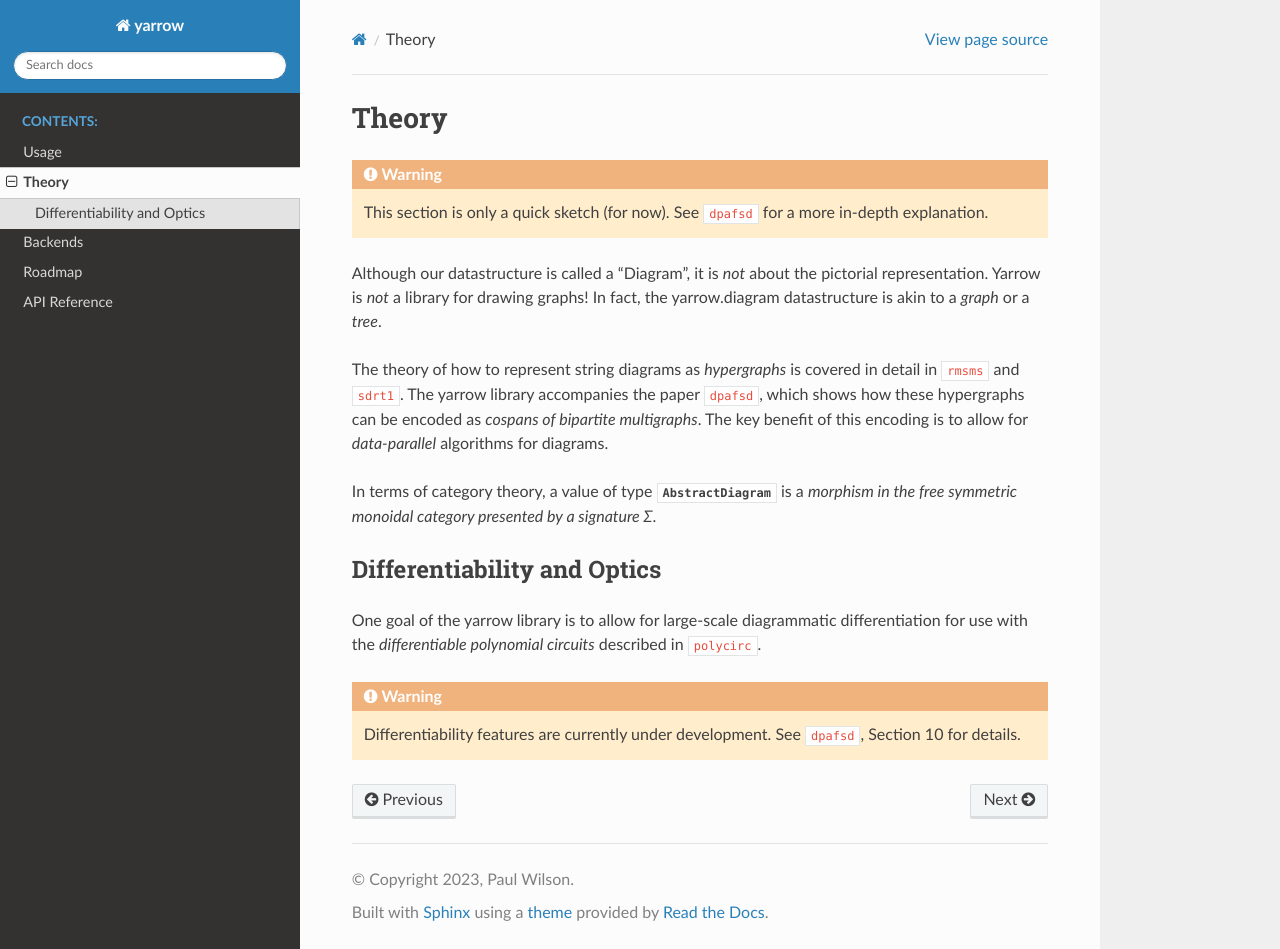
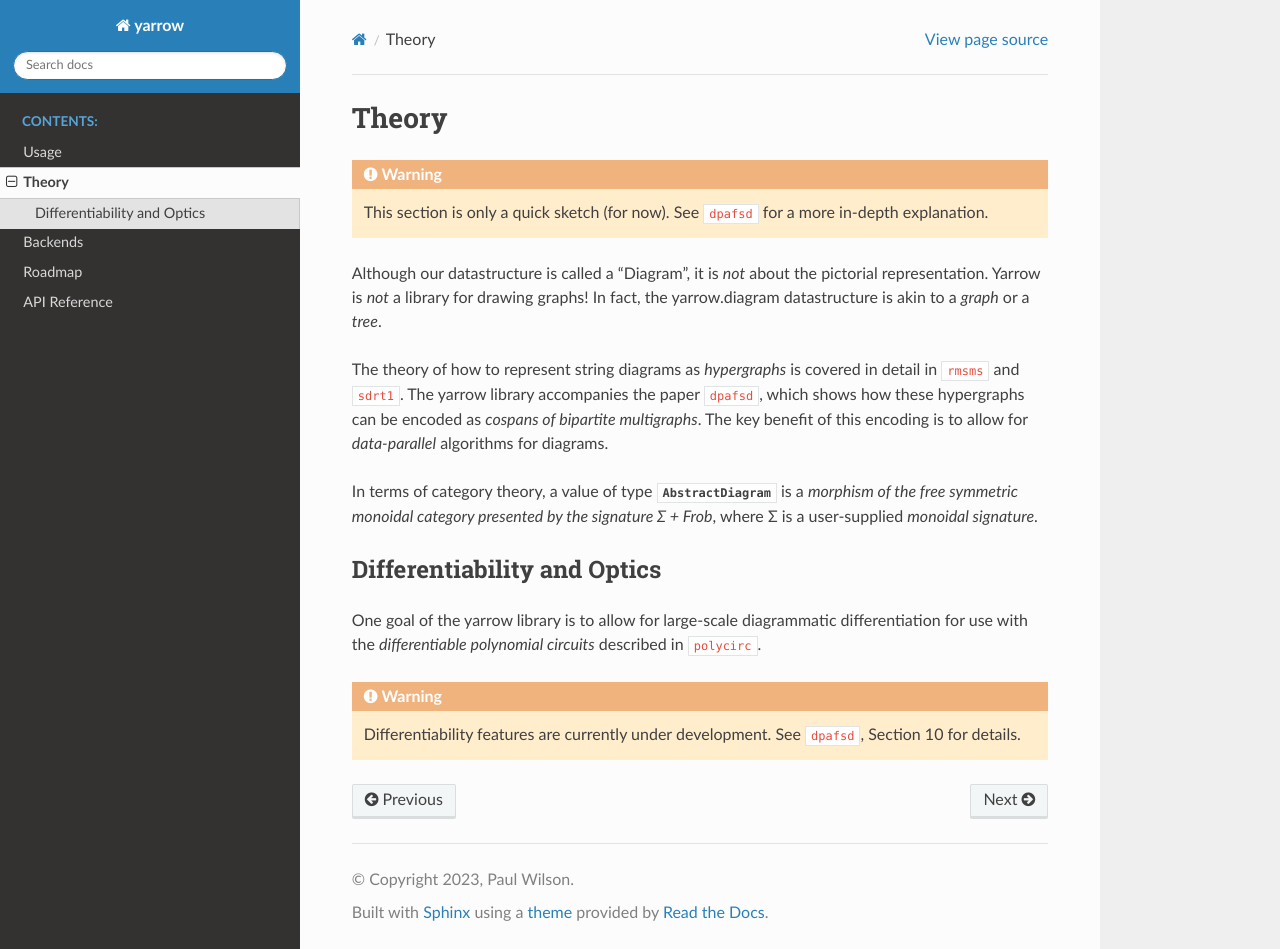
Before and after one commit to yarrow-id/diagrams, a Sphinx documentation site: the page built from docs/source/theory.rst, in a window 1280 px wide and 949 px high. Built offline with Sphinx 7.4.7 and the Read the Docs theme 2.0.0, drawn with Linux system fonts in a browser that asks for light colours; cross-references to code outside the pages are shown as plain code.

Commit message:
Add missing figures, theory.rst edits

```diff
--- a/docs/source/theory.rst
+++ b/docs/source/theory.rst
@@ -19,8 +19,9 @@ hypergraphs can be encoded as *cospans of bipartite multigraphs*.
 The key benefit of this encoding is to allow for *data-parallel* algorithms for
 diagrams.
 
-In terms of category theory, a value of type :py:class:`AbstractDiagram` is
-a *morphism in the free symmetric monoidal category presented by a signature Σ*.
+In terms of category theory, a value of type :py:class:`AbstractDiagram` is a
+*morphism of the free symmetric monoidal category presented by the signature Σ + Frob*,
+where Σ is a user-supplied *monoidal signature*.
 
 Differentiability and Optics
 ----------------------------
```
Also changed, not shown: docs/source/compose-f-g.svg (added), docs/source/string-diagram-side-by-side.svg (added), docs/source/tensor-f-g.svg (added).
